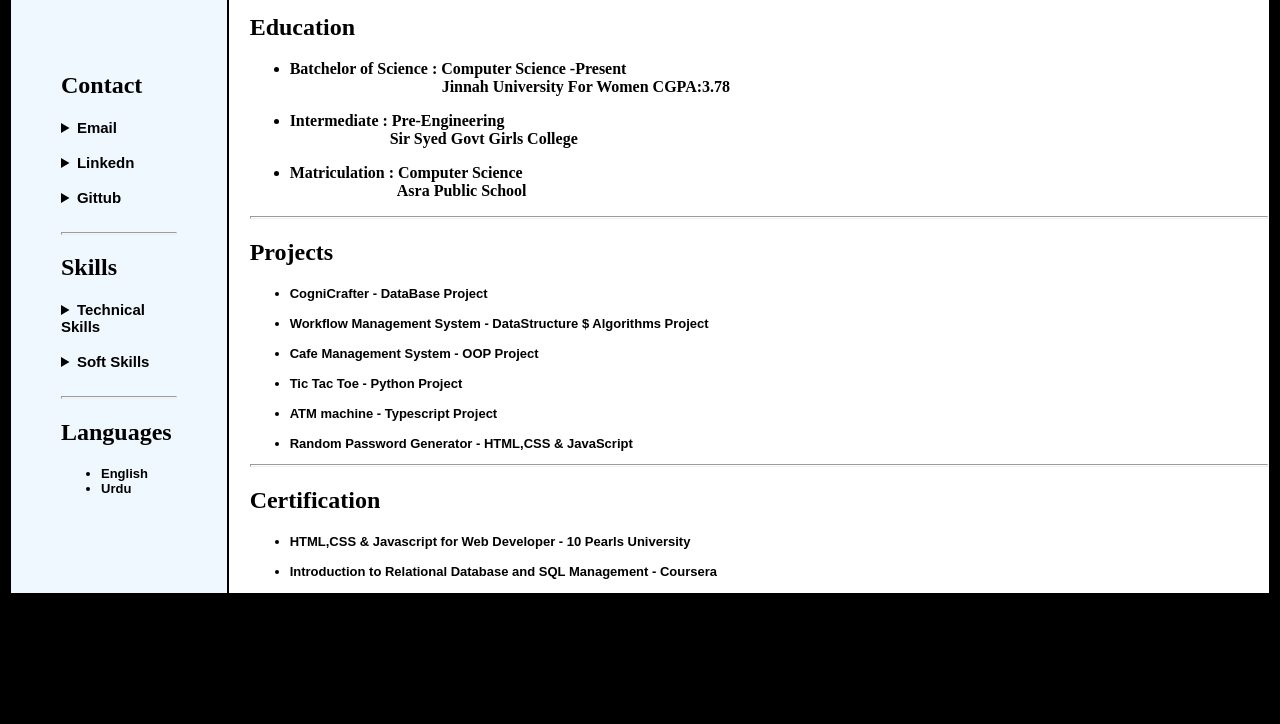
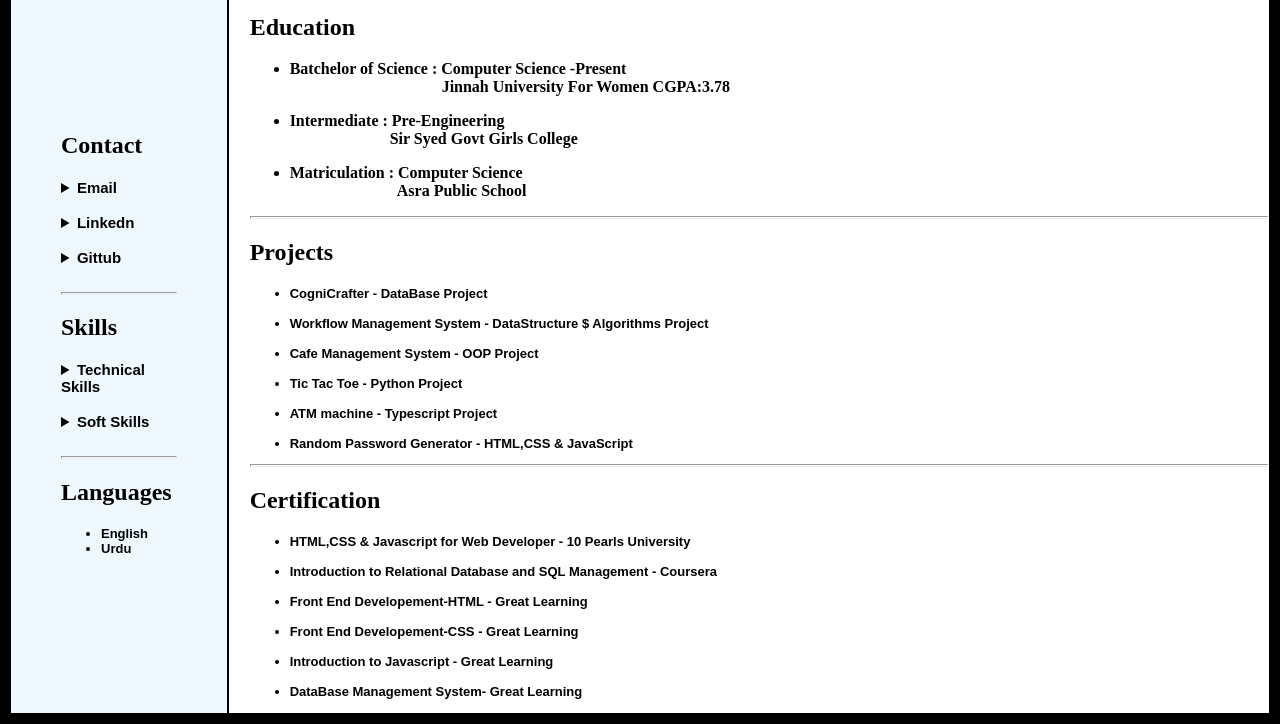
Before and after one commit to BatoolZehra17/Portfolio-Website, a plain HTML site: page index.html in a window 1280 px wide. Shown: the part 337-1061 px from the top of the page. Before the commit the page ends 941 px from the top, so only its background shows below. Drawn offline with Linux system fonts and the light colour scheme.

Commit message:
Update index.html

```diff
--- a/index.html
+++ b/index.html
@@ -113,7 +113,12 @@
        <h2><font face="sans serif">Certification</font></h2>
        <ul style="font-family: sans-serif; font-size: 13px;">
         <li>HTML,CSS & Javascript for Web Developer - 10 Pearls University</li> <br>
-         <li>Introduction to Relational Database and SQL Management - Coursera</li>
+         <li>Introduction to Relational Database and SQL Management - Coursera</li> <br>
+         <li>Front End Developement-HTML - Great Learning</li> <br>
+         <li>Front End Developement-CSS - Great Learning</li><br>
+          <li>Introduction to Javascript - Great Learning</li><br>
+           <li>DataBase Management System- Great Learning</li>
+
      </ul>
 
     </th>
```
